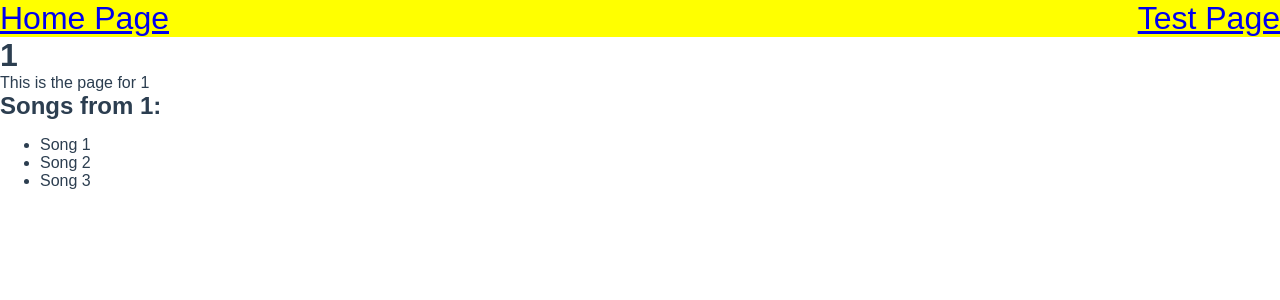
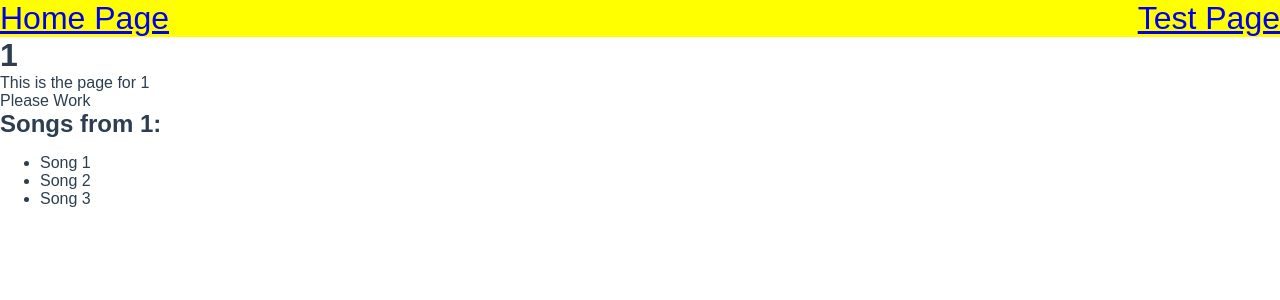
Before and after one commit to Pondering-Apple/vue-NFSA, a Vue app: page /CollectionList/1 in a window 1280 px wide. Shown: the top 300 px of the page. Built offline with nearby package versions, Linux system fonts and the light colour scheme; no server answers.

Commit message:
"Its BWOKEN" - Lando Noris 2019 (I did nothing and it broke on github)

```diff
--- a/src/components/CountryPage.vue
+++ b/src/components/CountryPage.vue
@@ -2,6 +2,7 @@
   <div>
     <h1>{{ countryName }}</h1>
     <p>This is the page for {{ countryName }}</p>
+    <p>Please Work</p>
     <!-- <div v-if="errorMessages">{{ errorMessages }}</div> -->
     <div>
       <h2>Songs from {{ countryName }}:</h2>
```
